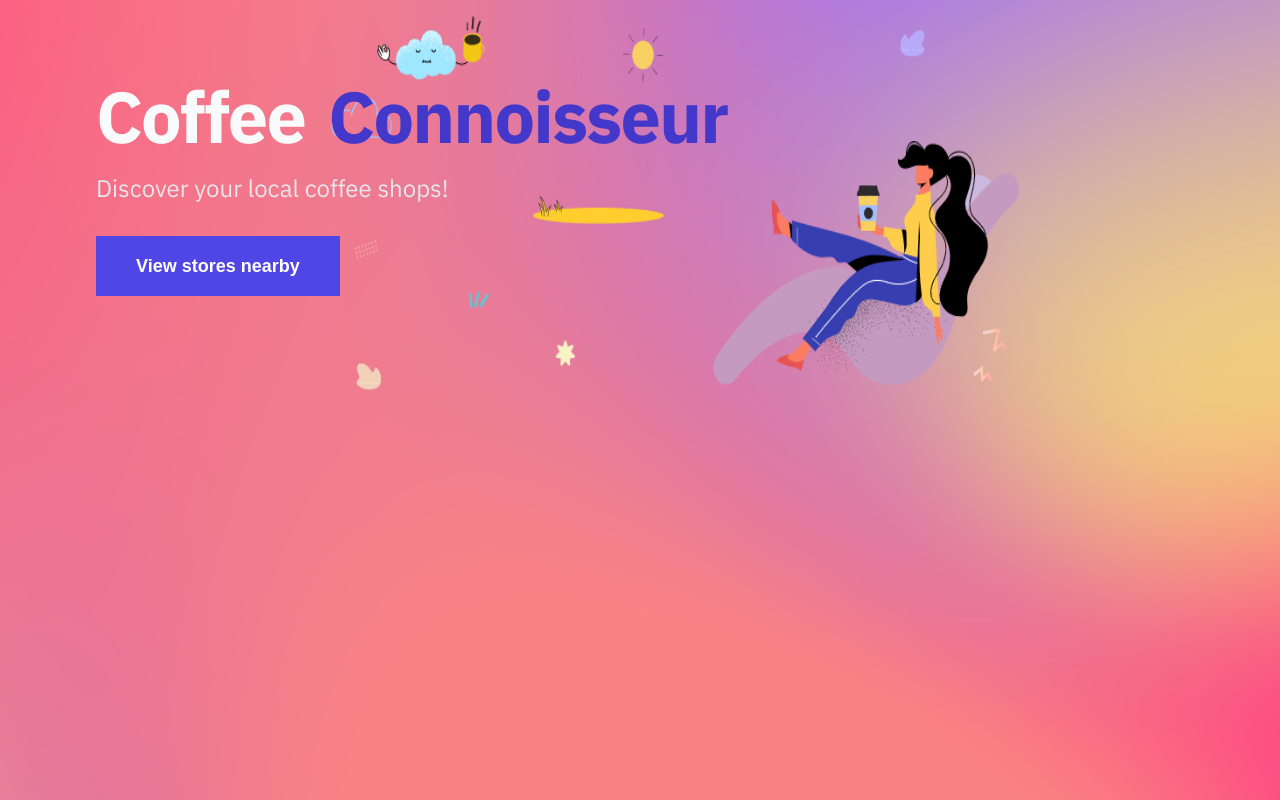
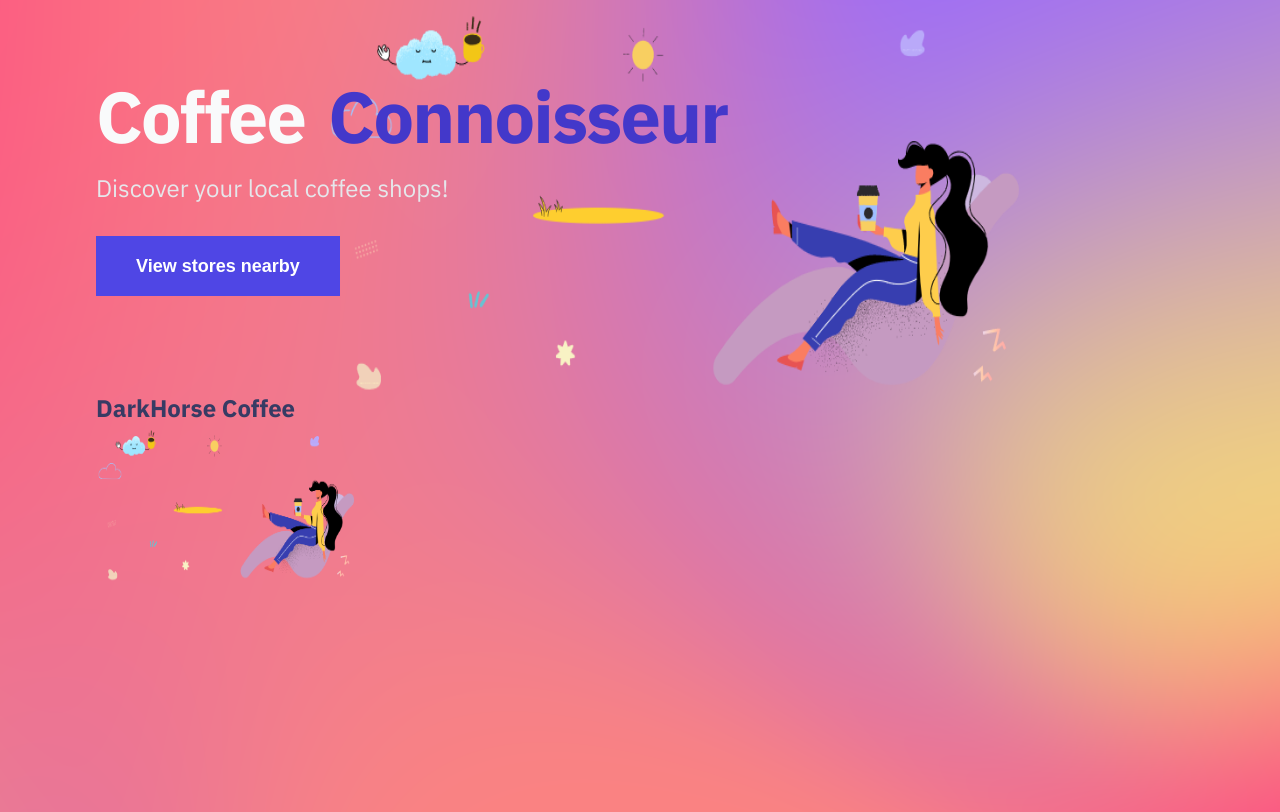
Before and after one commit to ThomasCode92/discover-coffee-stores, a Next.js app: page / in a window 1280 px wide. Built offline with nearby package versions, Linux system fonts and the light colour scheme.

Commit message:
Card Component Structure

```diff
--- a/components/Banner.js
+++ b/components/Banner.js
@@ -1,4 +1,4 @@
-import styles from '@/styles/Banner.module.css';
+import styles from './Banner.module.css';
 
 export default function Banner({ buttonText, onClick }) {
   return (
--- /dev/null
+++ b/components/Card.js
@@ -0,0 +1,11 @@
+import Image from 'next/image';
+import Link from 'next/link';
+
+export default function Card({ name, imageUrl, href }) {
+  return (
+    <Link href={href}>
+      <h2>{name}</h2>
+      <Image src={imageUrl} alt="coffee store image" width={260} height={160} />
+    </Link>
+  );
+}
--- a/pages/index.js
+++ b/pages/index.js
@@ -1,8 +1,10 @@
 import Head from 'next/head';
+import Image from 'next/image';
 
 import Banner from '@/components/Banner';
+import Card from '@/components/Card';
+
 import styles from '@/styles/Home.module.css';
-import Image from 'next/image';
 
 export default function Home() {
   const handleClick = () => {
@@ -26,6 +28,11 @@ export default function Home() {
           width={700}
           height={400}
         />
+        <Card
+          name="DarkHorse Coffee"
+          imageUrl="/images/hero-image.png"
+          href="/coffee-store/darkhorse-coffee"
+        />
       </main>
     </div>
   );
```
Also changed, not shown: components/Banner.module.css (renamed from styles/Banner.module.css), components/Card.module.css (added).
